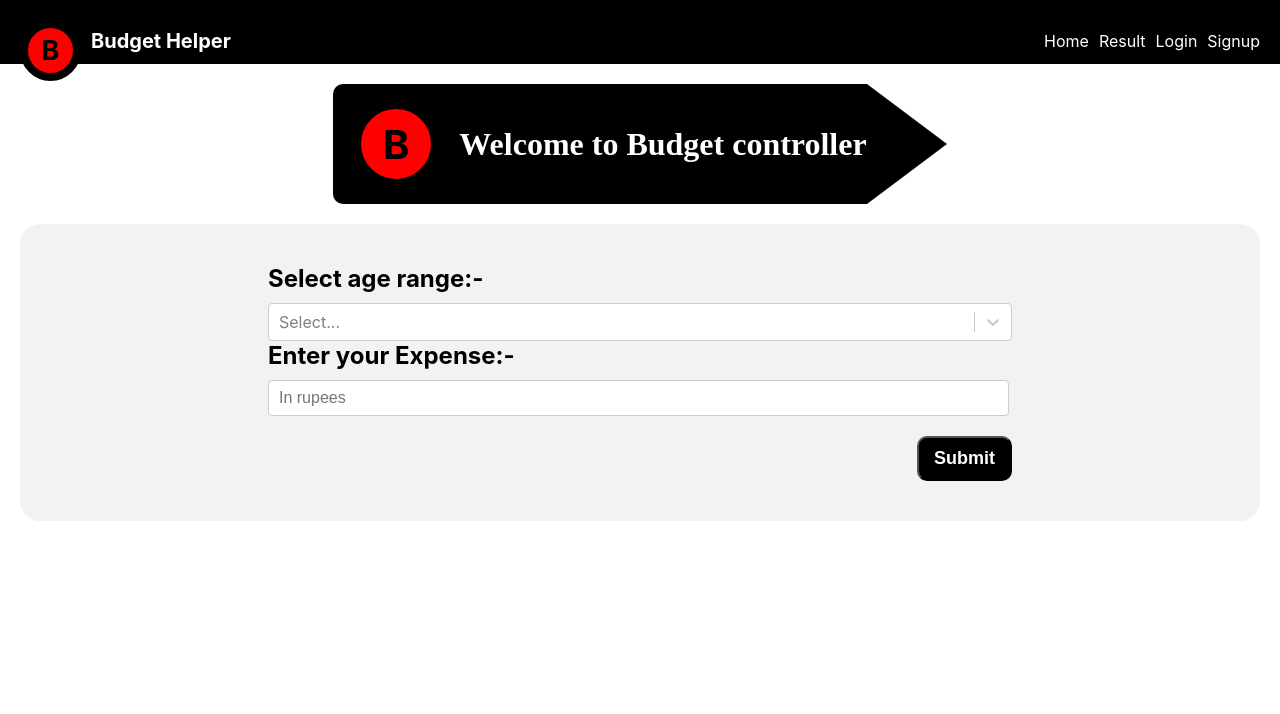
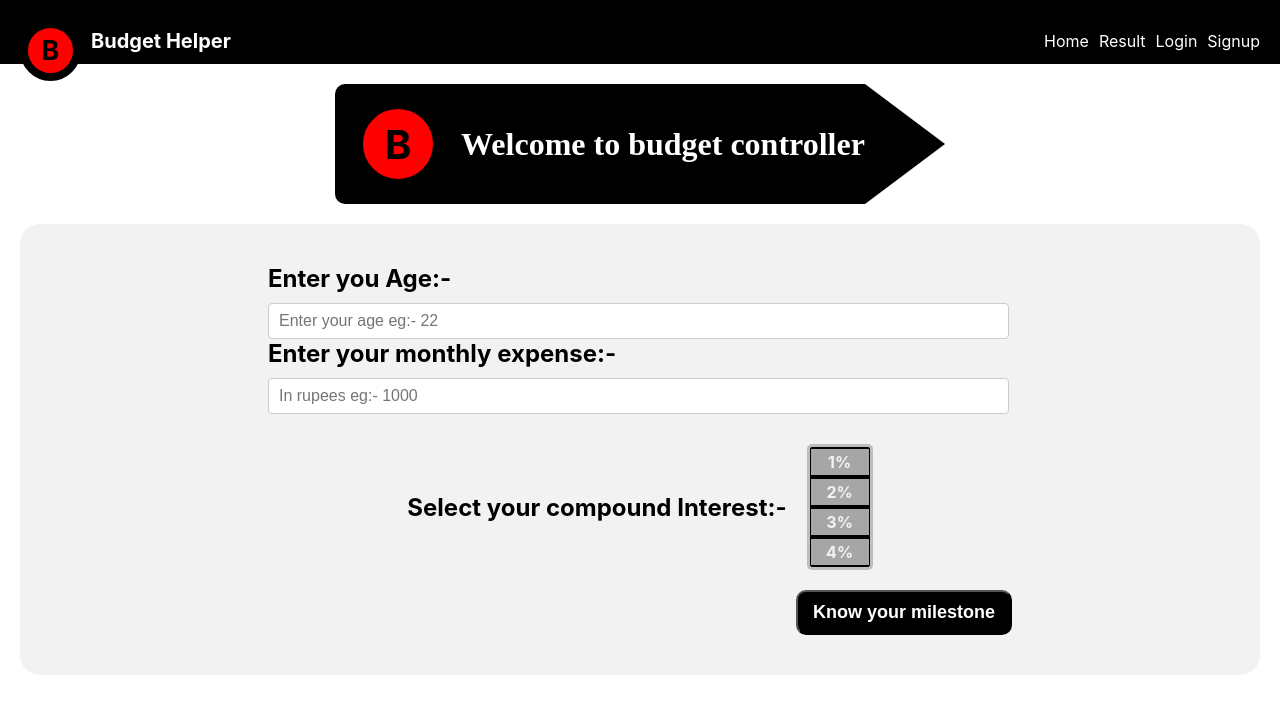
Before and after one commit to akhiil/Zeta_hackathon, a React (Create React App) app: page / in a window 1280 px wide. Shown: the top 714 px of the page. Built offline with nearby package versions, Linux system fonts and the light colour scheme.

Commit message:
3 input in homescreen

```diff
--- a/package.json
+++ b/package.json
@@ -11,6 +11,7 @@
     "react-dom": "^17.0.2",
     "react-router-dom": "^5.2.0",
     "react-scripts": "4.0.3",
+    "react-scroll-box": "^0.3.5",
     "react-select": "^4.3.1",
     "web-vitals": "^1.0.1"
   },
--- a/src/App.js
+++ b/src/App.js
@@ -9,6 +9,7 @@ import HomeScreen from './screens/homeScreen';
 import ResultScreen from './screens/resultScreen';
 import LoginScreen from './screens/loginScreen';
 import SignupScreen from './screens/signupScreen';
+import IntrestScreen from './screens/interestScreen';
 import Header from './components/header'
 
 const App = () => {
@@ -22,6 +23,7 @@ const App = () => {
         <Route path="/results" component={ResultScreen} />
         <Route path="/login" component={LoginScreen} />
         <Route path="/signup" component={SignupScreen} />
+        <Route path="/intrests" component={IntrestScreen} />
       </Switch>
     </Router>
   )
--- /dev/null
+++ b/src/components/interestData.js
@@ -0,0 +1,147 @@
+export const interestData = [
+    {
+        label: '1%',
+        value: '1'
+    }, {
+        label: '2%',
+        value: '2'
+    }, {
+        label: '3%',
+        value: '3'
+    }, {
+        label: '4%',
+        value: '4'
+    }, {
+        label: '5%',
+        value: '5'
+    }, {
+        label: '6%',
+        value: '6'
+    }, {
+        label: '7%',
+        value: '7'
+    }, {
+        label: '8%',
+        value: '8'
+    }, {
+        label: '9%',
+        value: '9'
+    }, {
+        label: '10%',
+        value: '10'
+    }, {
+        label: '11%',
+        value: '11'
+    }, {
+        label: '12%',
+        value: '12'
+    }, {
+        label: '13%',
+        value: '13'
+    }, {
+        label: '14%',
+        value: '14'
+    }, {
+        label: '15%',
+        value: '15'
+    }, {
+        label: '16%',
+        value: '16'
+    }, {
+        label: '17%',
+        value: '17'
+    }, {
+        label: '18%',
+        value: '18'
+    }, {
+        label: '19%',
+        value: '19'
+    }, {
+        label: '20%',
+        value: '20'
+    }, {
+        label: '21%',
+        value: '21'
+    }, {
+        label: '22%',
+        value: '22'
+    }, {
+        label: '23%',
+        value: '23'
+    }, {
+        label: '24%',
+        value: '24'
+    }, {
+        label: '25%',
+        value: '25'
+    }, {
+        label: '26%',
+        value: '26'
+    }, {
+        label: '27%',
+        value: '27'
+    }, {
+        label: '28%',
+        value: '28'
+    }, {
+        label: '29%',
+        value: '29'
+    }, {
+        label: '30%',
+        value: '30'
+    }, {
+        label: '31%',
+        value: '31'
+    }, {
+        label: '32%',
+        value: '32'
+    }, {
+        label: '33%',
+        value: '33'
+    }, {
+        label: '34%',
+        value: '34'
+    }, {
+        label: '35%',
+        value: '35'
+    }, {
+        label: '36%',
+        value: '36'
+    }, {
+        label: '37%',
+        value: '37'
+    }, {
+        label: '38%',
+        value: '38'
+    }, {
+        label: '39%',
+        value: '39'
+    }, {
+        label: '40%',
+        value: '40'
+    }, {
+        label: '41%',
+        value: '41'
+    }, {
+        label: '42%',
+        value: '42'
+    }, {
+        label: '43%',
+        value: '43'
+    }, {
+        label: '44%',
+        value: '44'
+    }, {
+        label: '45%',
+        value: '45'
+    }, {
+        label: '46%',
+        value: '46'
+    }, {
+        label: '47%',
+        value: '47'
+    }, {
+        label: '48%',
+        value: '48'
+    }
+]
--- a/src/components/screenHeader.js
+++ b/src/components/screenHeader.js
@@ -1,7 +1,7 @@
 import React from 'react';
 import Logo from '../components/logo'
 
-const App = () => {
+const App = (props) => {
 
     const styles = {
         triangle: {
@@ -26,7 +26,7 @@ const App = () => {
             }}>
 
                 <Logo height={70} width={70} size={40} />
-                <h1 style={{ marginLeft: 20, color: 'white', fontFamily: 'cursive' }}>Welcome to Budget controller</h1>
+                <h1 style={{ marginLeft: 20, color: 'white', fontFamily: 'cursive' }}>{props.name}</h1>
 
             </div>
             <div style={styles.triangle} />
--- /dev/null
+++ b/src/components/scrollList.js
@@ -0,0 +1,21 @@
+import React from 'react';
+import '../css/header.css'
+
+
+const App = (props) => {
+    return (
+        <div className="scrollListContainer">
+            {props.data.map((item) => {
+                return (
+                    <div style={{ display: 'flex', justifyContent: 'center' }}>
+                        <p onClick={() => {
+                            props.valueSet(item.value);
+                        }} style={{ backgroundColor: item.value === props.selected ? '#666666' : null }} className="eachItemScrollLIst">{item.label}</p>
+                    </div>
+                )
+            })}
+        </div>
+    )
+}
+
+export default App;
--- a/src/css/header.css
+++ b/src/css/header.css
@@ -21,3 +21,30 @@
     margin-left: 20px;
     margin-right: 20px;
 }
+
+.scrollListContainer{
+    width: 60px;
+    height: 120px;
+    background-color: black;
+    border: 3px solid rgb(190, 190, 190);
+    border-radius: 5px;
+    overflow-y: scroll;
+}
+.scrollListContainer::-webkit-scrollbar {display:none;}
+
+.eachItemScrollLIst{
+    background-color: #a6a6a6;
+    padding-left: 0;
+    margin: 2px 1px 2px 1px;
+    padding-top: 3px;
+    padding-bottom: 3px;
+    width: 100%;
+    text-align: center;
+    transition: padding-left 0.2s;
+    cursor: pointer;
+    font-weight: 700;
+    color: #f2f2f2;
+}
+.eachItemScrollLIst:hover {
+padding-left: 10px;
+}
--- a/src/screens/homeScreen.js
+++ b/src/screens/homeScreen.js
@@ -1,57 +1,75 @@
 import React, { useState, useEffect } from 'react';
-import Select from 'react-select';
+import { interestData } from '../components/interestData'
 import AfterHeader from '../components/screenHeader'
+import ScrollList from '../components/scrollList'
 import '../css/homescreen.css'
 
-const options = [
-    { value: '10', label: '0 yrs to 10 yrs' },
-    { value: '20', label: '11 yrs to 20 yrs' },
-    { value: '30', label: '21 yrs to 30 yrs' },
-    { value: '40', label: '31 yrs to 40 yrs' },
-    { value: '50', label: '41 yrs to 50 yrs' },
-    { value: '60', label: '51 yrs to 60 yrs' },
-    { value: '70', label: '61 yrs to 70 yrs' },
-    { value: '80', label: '71 yrs to 80 yrs' },
-    { value: '90', label: '81 yrs to 90 yrs' },
-    { value: '100', label: '91 yrs to 100+ yrs' },
-];
 
-const App = () => {
+const App = (props) => {
+    const [expense, setExpense] = useState('');
     const [ageValue, setAgeValue] = useState('');
+    const [interestValue, setInterestValue] = useState('');
+
+    const check = (str) => {
+        if (str.length === 0) return false;
+        for (let i = 0; i < str.length; i++) {
+            if (str[i] > '9' || str[i] < '0')
+                return false;
+        }
+        return true;
+    }
 
     const onSubmitHandler = (e) => {
         e.preventDefault();
-        console.log(ageValue)
+        // console.log(expense)
+        if (check(expense) && check(ageValue) && check(interestValue)) {
+            props.history.push('/results');
+        } else {
+            alert("please enter valid entry")
+        }
+        // console.log(expense, " ", ageValue, " ", interestValue)
     }
 
     return (
         <div>
 
-            <AfterHeader />
+            <AfterHeader name="Welcome to budget controller" />
             <div className="homeContainer">
                 <form className="formContainer" onSubmit={onSubmitHandler}>
                     <label>
                         <h2 style={{ marginBottom: 10 }}>
-                            Select age range:-</h2>
-                        {/* <input type="text" value={ageValue} onChange={(e) => setAgeValue(e.target.value)} /> */}
+                            Enter you Age:-</h2>
+                        <input
+                            placeholder="Enter your age eg:- 22"
+                            className="inputStyle"
+                            type="text" value={ageValue} onChange={(e) => setAgeValue(e.target.value)} />
 
-                        <Select
+                        {/* <Select
                             value={null}
                             onChange={(value) => console.log(value)}
                             options={options}
-                        />
+                        /> */}
 
                     </label>
                     <label>
                         <h2 style={{ marginBottom: 10 }}>
-                            Enter your Expense:-</h2>
+                            Enter your monthly expense:-</h2>
                         <input
-                            placeholder="In rupees"
-                            className="inputStyle" type="text" value={ageValue} onChange={(e) => setAgeValue(e.target.value)} />
+                            placeholder="In rupees eg:- 1000"
+                            className="inputStyle" type="text" value={expense} onChange={(e) => setExpense(e.target.value)} />
 
                     </label>
+
+                    <label style={{ display: 'flex', flexDirection: 'row', alignItems: 'center', marginTop: 30, justifyContent: 'center' }}>
+                        <h2 style={{ marginRight: 20 }}>
+                            Select your compound Interest:-</h2>
+                        <ScrollList data={interestData} valueSet={(value) => setInterestValue(value)} selected={interestValue} />
+
+                    </label>
+
                     <div style={{ display: 'flex', justifyContent: 'flex-end' }}>
-                        <button className="buttonStyle">Submit</button>
+                        <button
+                            className="buttonStyle">Know your milestone</button>
                     </div>
 
                     {/* <input className="buttonStyle" type="submit" value="Submit" /> */}
--- /dev/null
+++ b/src/screens/interestScreen.js
@@ -0,0 +1,51 @@
+import React, { useState, useEffect } from 'react';
+import Select from 'react-select';
+import AfterHeader from '../components/screenHeader'
+import '../css/homescreen.css'
+
+const options = [
+    { value: '10', label: '0 yrs to 10 yrs' },
+    { value: '20', label: '11 yrs to 20 yrs' },
+    { value: '30', label: '21 yrs to 30 yrs' },
+    { value: '40', label: '31 yrs to 40 yrs' },
+    { value: '50', label: '41 yrs to 50 yrs' },
+    { value: '60', label: '51 yrs to 60 yrs' },
+    { value: '70', label: '61 yrs to 70 yrs' },
+    { value: '80', label: '71 yrs to 80 yrs' },
+    { value: '90', label: '81 yrs to 90 yrs' },
+    { value: '100', label: '91 yrs to 100+ yrs' },
+];
+
+const App = (props) => {
+    const [expense, setExpense] = useState('');
+
+    const onSubmitHandler = (e) => {
+        e.preventDefault();
+        // console.log(expense)
+        props.history.push('/results');
+    }
+
+    return (
+        <div>
+
+            <AfterHeader name="Enter your Compond Interest below" />
+            <div className="homeContainer">
+                <form className="formContainer" onSubmit={onSubmitHandler}>
+
+                    <label>
+                        <input
+                            style={{ textAlign: 'center' }}
+                            placeholder="Your compound interest in %"
+                            className="inputStyle" type="text" value={expense} onChange={(e) => setExpense(e.target.value)} />
+
+                    </label>
+
+
+                </form>
+
+            </div>
+        </div>
+    )
+}
+
+export default App;
--- a/src/screens/resultScreen.js
+++ b/src/screens/resultScreen.js
@@ -1,11 +1,54 @@
-import React from 'react';
+import React, { useState, useEffect } from 'react';
+import Select from 'react-select';
+import AfterHeader from '../components/screenHeader'
+import '../css/homescreen.css'
 
-const App = () => {
+const EachBox = (props) => {
+    return (
+        <div style={{ display: 'flex', flexDirection: 'row', justifyContent: 'space-around', marginTop: 20 }}>
+            <h3><u>{props.age1}-{props.age2}</u></h3>
+            <h3><u>{props.money}</u></h3>
+        </div>
+    )
+}
+
+
+const App = (props) => {
+    const [expense, setExpense] = useState('');
+
+    const onSubmitHandler = (e) => {
+        e.preventDefault();
+        // console.log(expense)
+        props.history.push('/intrests');
+    }
+
+    const temp = "23456"
+
     return (
         <div>
-            <h1>
-                this is result screen
-            </h1>
+
+            <AfterHeader name={"your milestone is ₹" + temp} />
+            <div className="homeContainer">
+                <form className="formContainer" onSubmit={onSubmitHandler}>
+
+                    <div style={{ display: 'flex', flexDirection: 'row', justifyContent: 'space-around', marginTop: 20 }}>
+                        <h2><u>Age range</u></h2>
+                        <h2><u>Expenses</u></h2>
+                    </div>
+                    <EachBox age1="21" age2="30" money="₹12000" />
+                    <EachBox age1="31" age2="40" money="₹65000" />
+                    <EachBox age1="41" age2="50" money="₹87000" />
+                    <EachBox age1="51" age2="60" money="₹120000" />
+                    <EachBox age1="61" age2="70" money="₹154000" />
+
+                    <div style={{ display: 'flex', justifyContent: 'center' }}>
+                        <button className="buttonStyle">Try Investing</button>
+                    </div>
+
+                    {/* <input className="buttonStyle" type="submit" value="Submit" /> */}
+                </form>
+
+            </div>
         </div>
     )
 }
```
Also changed, not shown: 1 other file (tests, documents, lock files or other folders).
